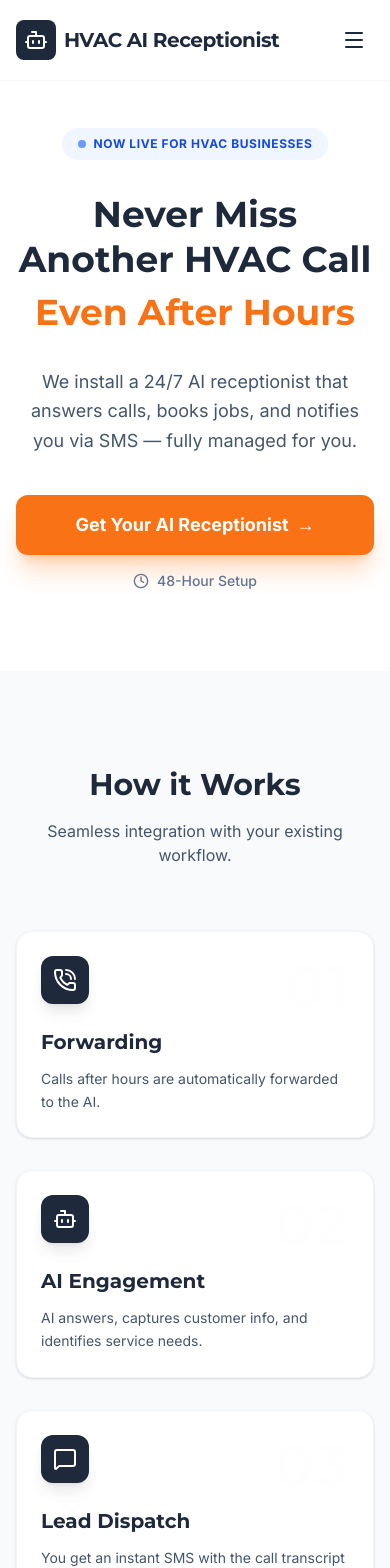
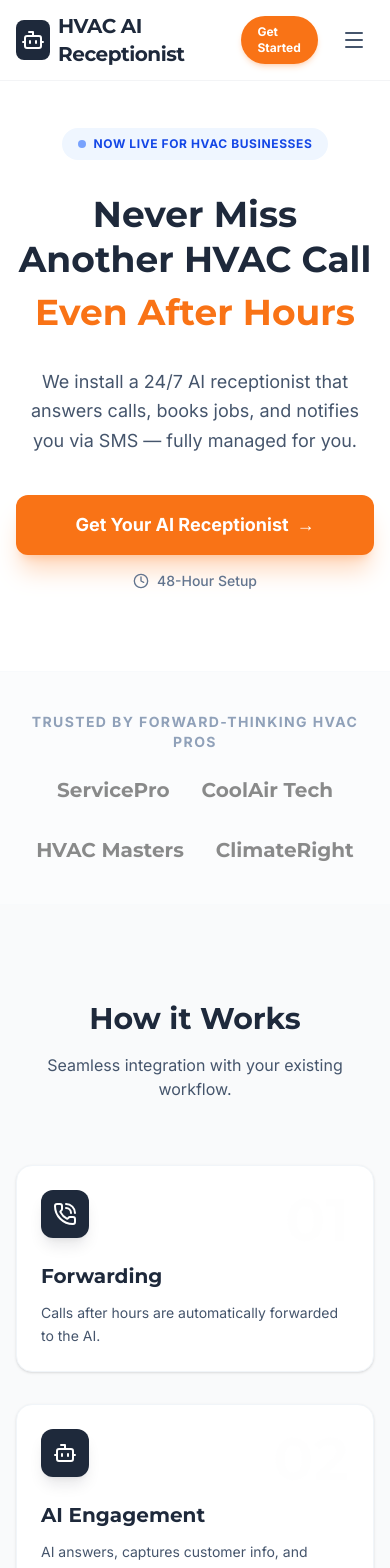
Before and after one commit to denegria/AI-Receptionist-Site, a Next.js app: page / in a window 390 px wide. Shown: the top 1568 px of the page. Built offline with nearby package versions, Linux system fonts and the light colour scheme.

Commit message:
Refine landing page based on final checklist (Mobile CTA, Trust Signals, Fallback Text)

```diff
--- a/app/page.tsx
+++ b/app/page.tsx
@@ -75,10 +75,13 @@ export default function LandingPage() {
               </a>
             </div>
 
-            {/* Mobile Menu Button */}
-            <div className="md:hidden">
-              <button onClick={() => setIsMenuOpen(!isMenuOpen)} className="p-2">
-                {isMenuOpen ? <X /> : <Menu />}
+            {/* Mobile Nav Controls */}
+            <div className="flex items-center gap-4 md:hidden">
+              <a href="#contact" className="bg-cta text-white px-4 py-2 rounded-full font-bold text-xs hover:bg-orange-600 transition-all shadow-md shadow-orange-500/20">
+                Get Started
+              </a>
+              <button onClick={() => setIsMenuOpen(!isMenuOpen)} className="p-2 text-slate-600">
+                {isMenuOpen ? <X className="w-6 h-6" /> : <Menu className="w-6 h-6" />}
               </button>
             </div>
           </div>
@@ -119,6 +122,20 @@ export default function LandingPage() {
         </div>
       </section>
 
+      {/* Social Proof / Trust Signals */}
+      <section className="py-10 border-y border-slate-50 bg-slate-50/50">
+        <div className="max-w-7xl mx-auto px-4 text-center">
+          <p className="text-sm font-bold text-slate-400 uppercase tracking-widest mb-6">Trusted by Forward-Thinking HVAC Pros</p>
+          <div className="flex flex-wrap justify-center gap-8 md:gap-16 opacity-60 grayscale">
+            {/* Placeholders for logos - using text for now to avoid image dependencies */}
+            <span className="font-headline text-xl font-bold text-slate-700">ServicePro</span>
+            <span className="font-headline text-xl font-bold text-slate-700">CoolAir Tech</span>
+            <span className="font-headline text-xl font-bold text-slate-700">HVAC Masters</span>
+            <span className="font-headline text-xl font-bold text-slate-700">ClimateRight</span>
+          </div>
+        </div>
+      </section>
+
       {/* How It Works */}
       <section id="how-it-works" className="py-24 bg-bg-gray">
         <div className="max-w-7xl mx-auto px-4 sm:px-6">
@@ -152,8 +169,8 @@ export default function LandingPage() {
               },
               {
                 icon: UserCheck,
-                title: "Safety",
-                desc: "Unsure? The AI triggers a fallback to ensure zero leads are lost.",
+                title: "Human Fallback",
+                desc: "Human-in-the-Loop Safety: AI routes complex calls to humans so zero leads are lost.",
                 step: "04"
               }
             ].map((item, i) => (
```
